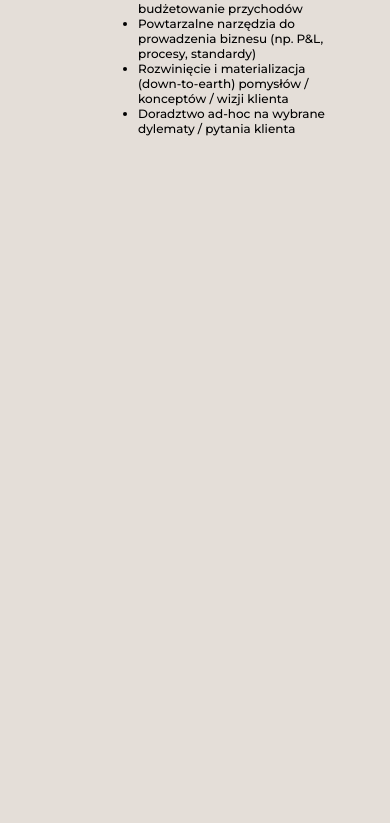
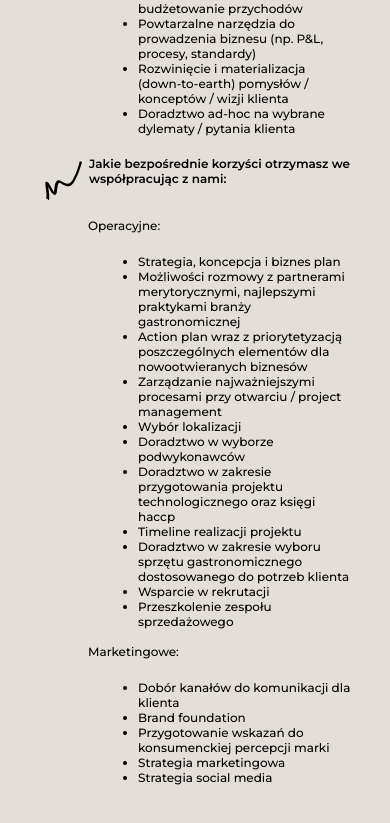
Before and after one commit to PIvSky/mgd_app, a React (Vite) app: page /offer/new-business in a window 390 px wide. Shown: the part 2120-2943 px from the top of the page. Before the commit the page ends 2256 px from the top, so only its background shows below. Built offline with nearby package versions, Linux system fonts and the light colour scheme.

Commit message:
new-biz-mobile completed

```diff
--- a/src/components/Offer/NewBiz/NewBiz.jsx
+++ b/src/components/Offer/NewBiz/NewBiz.jsx
@@ -62,7 +62,30 @@ const NewBiz = () => {
             "Powtarzalne narzędzia do prowadzenia biznesu (np. P&L, procesy, standardy)",
             'Rozwinięcie i materializacja (down-to-earth) pomysłów / konceptów / wizji klienta',
             'Doradztwo ad-hoc na wybrane dylematy / pytania klienta'
-        ]
+        ],
+        subtitleTwo: 'Jakie bezpośrednie korzyści otrzymasz we współpracując z nami:',
+        nestedSubtitleOne: 'Operacyjne:',
+        nestedSubtitleTwo: 'Marketingowe:',
+        listTwo : [
+            'Strategia, koncepcja i biznes plan',
+            'Możliwości rozmowy z partnerami merytorycznymi, najlepszymi praktykami branży gastronomicznej',
+            'Action plan wraz z priorytetyzacją poszczególnych elementów dla nowootwieranych biznesów',
+            'Zarządzanie najważniejszymi procesami przy otwarciu / project management',
+            'Wybór lokalizacji',
+            'Doradztwo w wyborze podwykonawców',
+            'Doradztwo w zakresie przygotowania projektu technologicznego oraz księgi haccp',
+            'Timeline realizacji projektu',
+            'Doradztwo w zakresie wyboru sprzętu gastronomicznego dostosowanego do potrzeb klienta',
+            'Wsparcie w rekrutacji',
+            'Przeszkolenie zespołu sprzedażowego'
+        ],
+        listThree : [
+            'Dobór kanałów do komunikacji dla klienta',
+            'Brand foundation',
+            'Przygotowanie wskazań do konsumenckiej percepcji marki',
+            'Strategia marketingowa',
+            'Strategia social media'
+        ],
     };
 
     return (
@@ -107,10 +130,26 @@ const NewBiz = () => {
                     </ul>
                 </div>
                 <div className='subtitle-two'>
-
+                    <img src={sketch} alt='sketch' />
+                    <p>{report.subtitleTwo}</p>
+                </div>
+                <p className='nested-subtitle'>{report.nestedSubtitleOne}</p>
+                <div className='list-two'>
+                    <ul>
+                    {report.listTwo.map((index, key)=> (
+                        <li key={key}>{index}</li>
+                    ))}
+                    </ul>
+                </div>
+                <p className='nested-subtitle'>{report.nestedSubtitleTwo}</p>
+                <div className='list-three'>
+                    <ul>
+                    {report.listThree.map((index, key)=> (
+                        <li key={key}>{index}</li>
+                    ))}
+                    </ul>
                 </div>
             </div>
-
             <VectorBg className='bg-vector'/>
         </div>
     )
--- a/src/components/Offer/NewBiz/NewBiz.scss
+++ b/src/components/Offer/NewBiz/NewBiz.scss
@@ -115,7 +115,7 @@
 
     .report {
         margin: 0 auto;
-        padding-inline: 38px;
+        padding: 0px 38px 70px;
         max-width: 450px;
 
         &-title {
@@ -124,7 +124,7 @@
             font-weight: 600;
         }
 
-        .subtitle-one {
+        .subtitle-one, .subtitle-two {
             display: flex;
             flex-direction: row;
             padding-top: 20px;
@@ -135,7 +135,14 @@
             }
         }
 
-        .list-one {
+        .nested-subtitle {
+            @include md-content;
+            font-weight: 500;
+            padding-left: 50px;
+            padding-top: 15px;
+        }
+
+        .list-one, .list-two, .list-three {
             padding-top: 21px;
             padding-left: 100px;
             ul {
```
